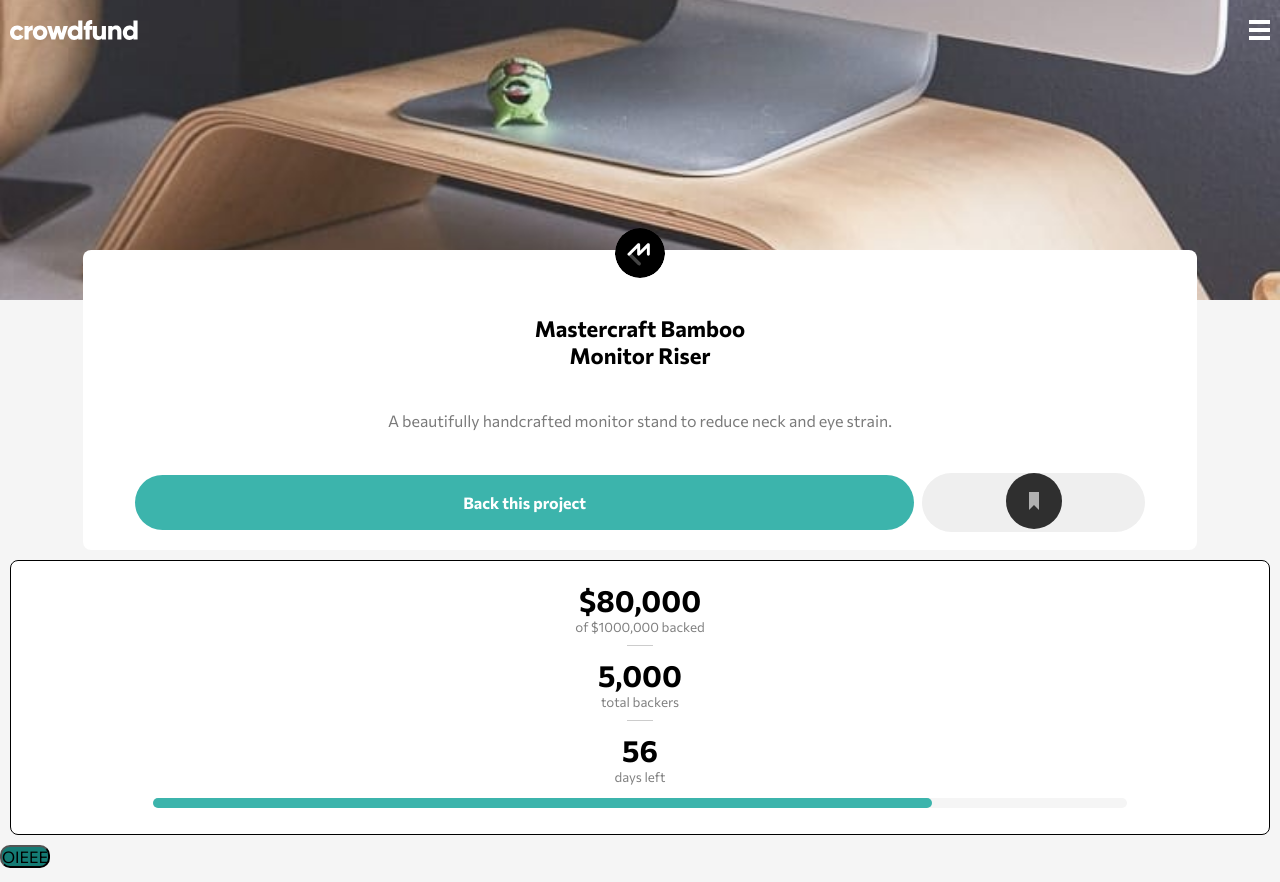
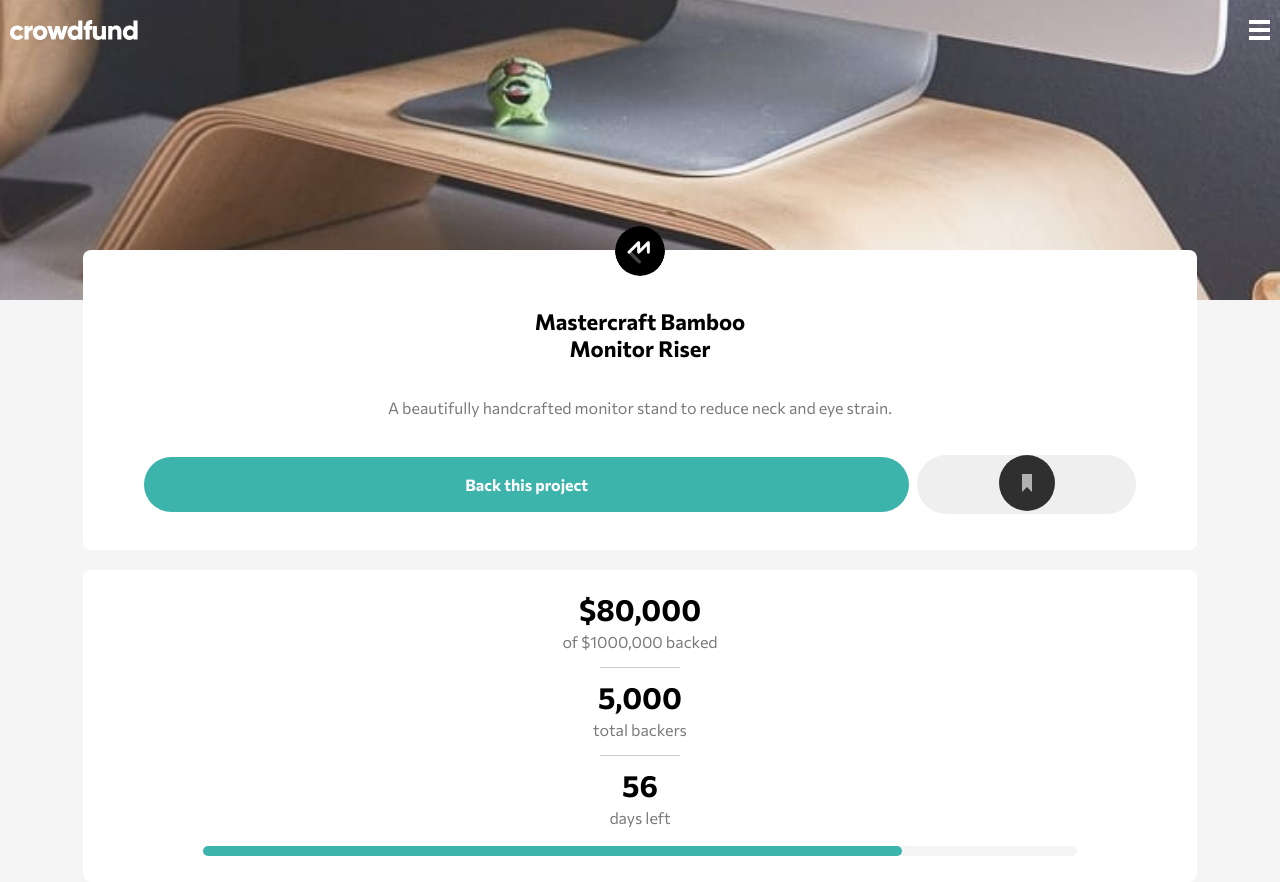
Before and after one commit to Netosilv4/CrowdFunding-fm, a React (Create React App) app: page / in a window 1280 px wide. Built offline with nearby package versions, Linux system fonts and the light colour scheme.

Commit message:
Refatoraçao de estilos

```diff
--- a/src/App.jsx
+++ b/src/App.jsx
@@ -3,15 +3,16 @@ import './globalStyles.css';
 import Arrecadation from './components/Arrecadation/index';
 import Product from './components/product/Product';
 import Hero from './components/hero';
-import Button from './components/UI/Button';
+import { Main } from './components/UI';
 
 function App() {
   return (
     <>
       <Hero />
-      <Product />
-      <Arrecadation />
-      <Button value="OIEEE" primary />
+      <Main>
+        <Product />
+        <Arrecadation />
+      </Main>
     </>
   );
 }
--- a/src/components/Arrecadation/index.jsx
+++ b/src/components/Arrecadation/index.jsx
@@ -1,7 +1,8 @@
 import React from 'react';
 import {
-  Section, H1, P, Div, Progress, DivText, Border,
+  Div, Progress, DivText, Border, H1,
 } from './styles';
+import { Section, P } from '../UI';
 
 function Arrecadation() {
   return (
--- a/src/components/Arrecadation/styles.js
+++ b/src/components/Arrecadation/styles.js
@@ -1,18 +1,4 @@
 import styled from 'styled-components';
-
-export const Section = styled.section`
-  display: flex;
-  justify-content: center;
-  flex-wrap: wrap;
-  flex-direction: column;
-  margin: 10px;
-  justify-content: space-around;
-  align-items: center;
-  background-color: white;
-  border: 1px solid black;
-  border-radius: 8px;
-  padding: 20px;
-`;
 
 export const DivText = styled.div`
 width: 100%;
@@ -24,7 +10,7 @@ justify-content: center;
 
 export const Border = styled.div`
 height: 1px;
-width: 20%;
+width: 80px;
 background-color: rgba(0,0,0, 0.2);
 `;
 
--- a/src/components/UI/Button/index.jsx
+++ /dev/null
@@ -1,17 +0,0 @@
-import React from 'react';
-import PropTypes from 'prop-types';
-import StyledButton from './styles';
-
-function Button({ value, primary }) {
-  return (
-    <StyledButton primary={primary} type="button">
-      {value}
-    </StyledButton>
-  );
-}
-
-Button.propTypes = {
-  value: PropTypes.string,
-}.isRequired;
-
-export default Button;
--- a/src/components/UI/Button/styles.js
+++ /dev/null
@@ -1,9 +0,0 @@
-import styled from 'styled-components';
-
-const StyledButton = styled.button`
-  background-color: ${(props) => (props.primary ? 'hsl(176, 72%, 28%)' : 'hsl(0, 0%, 0%)')};
-  color: ${(props) => (props.primary ? 'hsl(0, 0%, 0%)' : 'hsl(0, 0%, 48%)')};
-  border-radius: 10px;
-`;
-
-export default StyledButton;
--- /dev/null
+++ b/src/components/UI/index.js
@@ -0,0 +1,41 @@
+import styled from 'styled-components';
+
+export const Section = styled.section`
+  display: flex;
+  flex-direction: column;
+  margin: auto;
+  justify-content: space-around;
+  align-items: center;
+  text-align: center;
+  background-color: white;
+  border-radius: 8px;
+  width: 87%;
+  padding: 20px 10px;
+`;
+
+export const H2 = styled.h2`
+width: 70%;
+font-size: 22px;
+font-weight: 700;
+`;
+
+export const P = styled.p`
+  color: hsl(0, 0%, 48%);
+  line-height: 30px;
+`;
+
+export const Main = styled.main`
+  display: flex;
+  flex-direction: column;
+  gap: 20px;
+`;
+
+export const ButtonBack = styled.button`
+  padding: 18px 10px;
+  border-radius: 50px;
+  border: 0;
+  background-color: hsl(176, 50%, 47%);
+  color: white;
+  font-weight: 700;
+  margin-right: 8px;
+`;
--- a/src/components/product/Product.jsx
+++ b/src/components/product/Product.jsx
@@ -1,10 +1,13 @@
 import React from 'react';
 import {
-  Logo, Section, H2, P, ButtonBack, Div, Button,
+  Logo, Div, Button,
 } from './styles';
+import {
+  Section, P, ButtonBack, H2,
+} from '../UI';
 
 const Product = () => (
-  <Section>
+  <Section style={{ height: '300px', transform: 'translateY(-50px)', marginBottom: '-50px' }}>
     <Logo src="dale/images/logo-mastercraft.svg" alt="logo mastercraft" />
     <H2>
       Mastercraft Bamboo
@@ -13,7 +16,7 @@ const Product = () => (
     </H2>
     <P>A beautifully handcrafted monitor stand to reduce neck and eye strain.</P>
     <Div>
-      <ButtonBack type="button">Back this project</ButtonBack>
+      <ButtonBack style={{ width: '70%' }} type="button">Back this project</ButtonBack>
       <Button type="button"><img src="dale/images/icon-bookmark.svg" alt="bookmark icon" /></Button>
     </Div>
   </Section>
--- a/src/components/product/styles.js
+++ b/src/components/product/styles.js
@@ -1,49 +1,10 @@
 import styled from 'styled-components';
-
-export const Section = styled.section`
-  display: flex;
-  flex-direction: column;
-  margin: auto;
-  justify-content: space-around;
-  align-items: center;
-  text-align: center;
-  background-color: white;
-  border-radius: 8px;
-  height: 300px;
-  width: 87%;
-  transform: translateY(-50px);
-  margin-bottom: -50px;
-`;
 
 export const Logo = styled.img`
   border-radius: 100px;
   width: 50px;
-  transform: translateY(-40px);
-  margin-bottom: -40px;
-
-`;
-
-export const H2 = styled.h2`
-width: 70%;
-font-size: 22px;
-font-weight: 700;
-`;
-
-export const P = styled.p`
-  color: hsl(0, 0%, 48%);
-  width: 95%;
-  line-height: 30px;
-`;
-
-export const ButtonBack = styled.button`
-  width: 70%;
-  padding: 18px 10px;
-  border-radius: 50px;
-  border: 0;
-  background-color: hsl(176, 50%, 47%);
-  color: white;
-  font-weight: 700;
-  margin-right: 8px;
+  transform: translateY(-60px);
+  margin-bottom: -60px;
 `;
 
 export const Div = styled.div`
```
